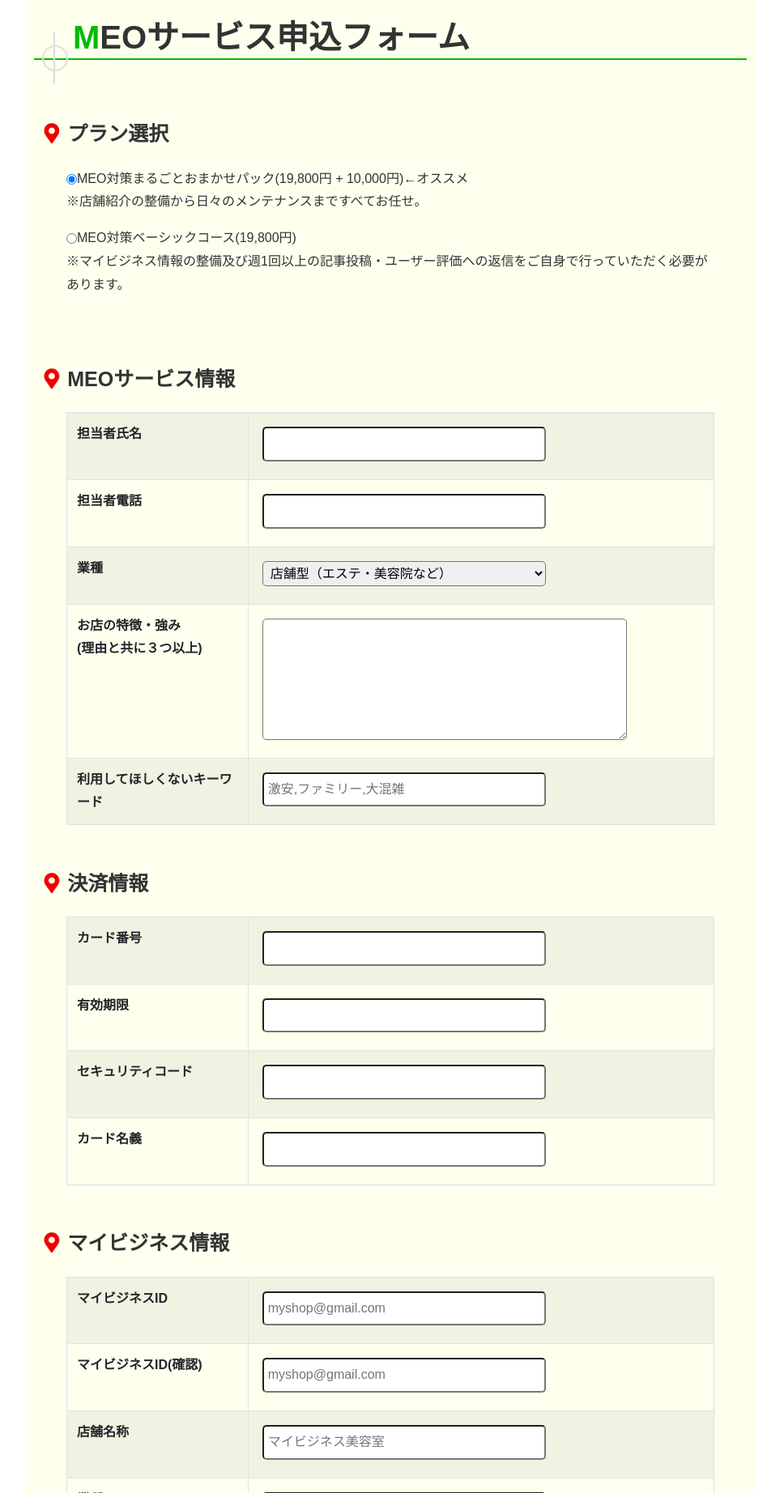
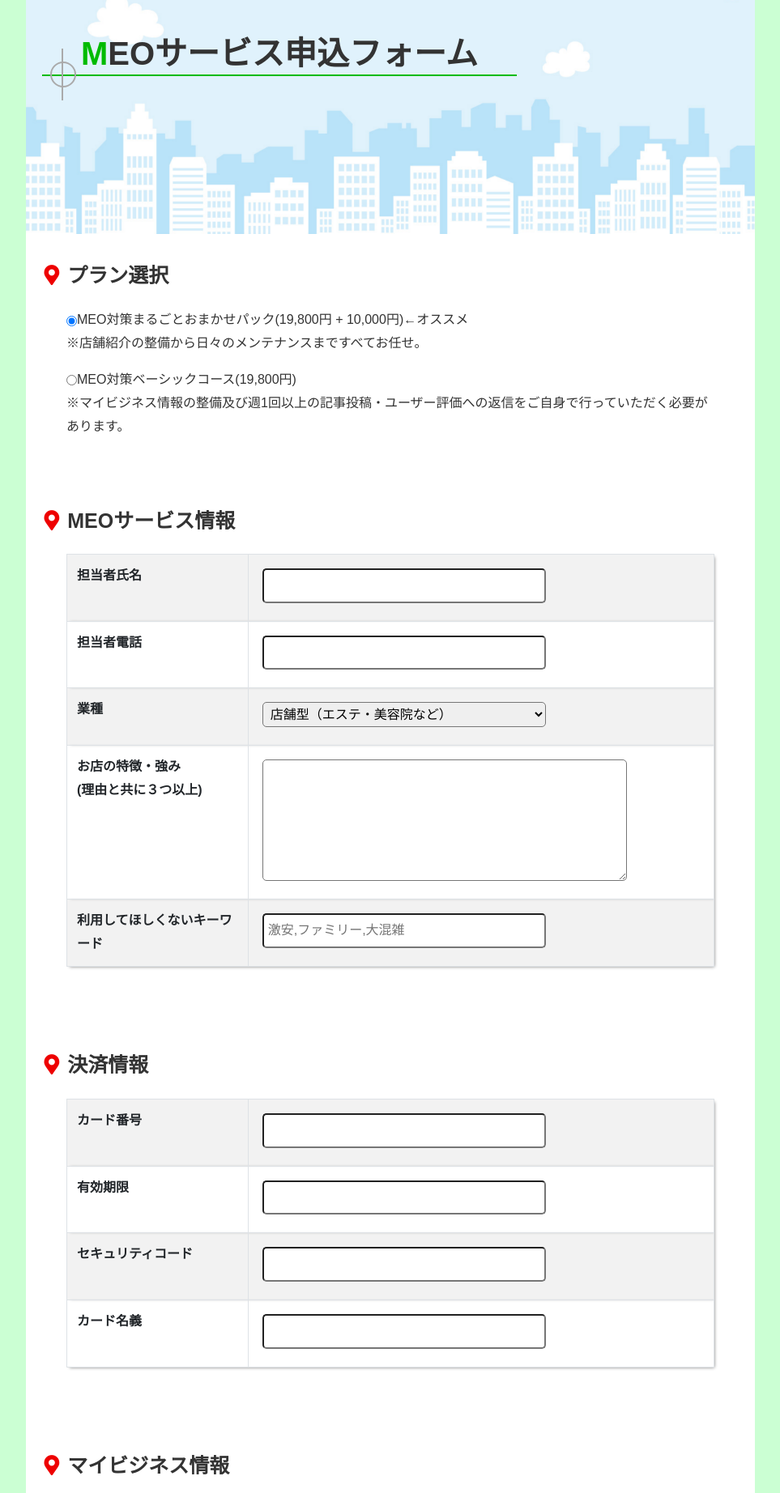
Before and after one commit to Jun-M-sub/web_marketing, a PHP site: page /form.php in a window 1280 px wide. Shown: the top 1844 px of the page at 81% size, without its empty margins (158-1121 px from the left). Run offline with PHP 8.4, Linux system fonts and the light colour scheme; some libraries are stand-ins or nearby versions.

Commit message:
image など追加

```diff
--- a/css/style.css
+++ b/css/style.css
@@ -8,18 +8,38 @@ body {
     font-family: "ヒラギノ角ゴ Pro W3", "Hiragino Kaku Gothic Pro", "メイリオ", Meiryo, Osaka, "ＭＳ Ｐゴシック", "MS PGothic", sans-serif;
     color: #333;
     line-height: 1.8;
+    background: #CBFFD3;
+}
+
+.main-first {
+    max-width: 900px;
+    margin: auto;
+    position: relative;
 }
 
 h1 {
-    position: relative;
+    position: absolute;
+    top: 40px;
+    left: 20px;
     padding: 2px 48px;
     border-bottom: 2px solid #00BB00;
     font-weight: bold;
 }
 
+.img {
+    position: relative;
+}
+
+.img img{
+    width: 100%;
+}
 @media screen and (max-width:768px){
     h1 {
-        font-size: 28px;
+        font-size: 25px;
+    }
+
+    h2 {
+        font-size: 20px !important;
     }
 }
 
@@ -38,32 +58,34 @@ h1:before {
     width: 32px;
     height: 32px;
     border-radius: 50%;
-    border: 2px solid #ddd;
+    border: 2px solid #aaa;
     bottom: -16px;
     left: 10px;
 }
 
 h1:after {
     height: 64px;
-    border-left: 2px solid #ddd;
+    border-left: 2px solid #aaa;
     bottom: -32px;
     left: 24px;
 }
 
 h2 {
-    font-size: 1.3rem !important;
+    font-size: 1.3rem;
 }
 
+.wrap {
+    margin-bottom: 50px;
+}
 
 form h2 {
     font-weight: bold;
-    margin-top: 50px;
     margin-bottom: 20px;
     padding: 0.25em 0.5em !important;
     /*上下 左右の余白*/
     background: transparent !important;
     /*背景透明に*/
-    font-size: 25px !important;
+    font-size: 25px;
 }
 
 /*
@@ -84,15 +106,11 @@ h2::before {
     margin-bottom: 80px !important;
 }
 
-form {
-    margin-top: 70px;
-}
-
 .main-inner {
     max-width: 900px;
-    padding: 20px 10px;
+    padding: 30px 10px 5px 10px;
     margin: auto;
-    background-color: #FFFFEE;
+    background-color: #fff;
 }
 
 .table,
@@ -101,6 +119,10 @@ form {
     margin: auto;
 }
 
+table {
+    margin-bottom: 100px !important;
+    box-shadow: 2px 2px 4px -2px gray;
+}
 .table-contactform7 {
     overflow: hidden;
     table-layout: fixed;
@@ -199,3 +221,9 @@ textarea {
 .text-large {
     height: 150px;
 }
+
+tr {
+    box-shadow: 2px 0px 4px -2px gray;
+}
+
+/*ボタンの編集*/
--- a/form.php
+++ b/form.php
@@ -2,20 +2,30 @@
 include("header.php");
 ?>
 <main>
+    <div class="main-first">
+        <div class="img">
+            <img src="img/image823.png">
+        </div>
+        <h1>MEOサービス申込フォーム</h1>
+    </div>
     <div class="main-inner">
-        <h1>MEOサービス申込フォーム</h1>
+
+
         <form action="" method="post">
+            <div class="wrap">
                 <h2><i class="fas fa-map-marker-alt"></i>プラン選択</h2>
                 <div class="planning">
-                <div><input type="radio" name="plan" value="おまかせ" checked>MEO対策まるごとおまかせパック(19,800円 + 10,000円)<span class="osusume">←オススメ</span>
+                    <div>
+                        <div><input type="radio" name="plan" value="おまかせ" checked>MEO対策まるごとおまかせパック(19,800円 + 10,000円)<span class="osusume">←オススメ</span></div>
                         <p>※店舗紹介の整備から日々のメンテナンスまですべてお任せ。</p>
                     </div>
-                <div><input type="radio" name="plan" value="ベーシック">MEO対策ベーシックコース(19,800円)
+                    <div>
+                        <div><input type="radio" name="plan" value="ベーシック">MEO対策ベーシックコース(19,800円)</div>
                         <p>※マイビジネス情報の整備及び週1回以上の記事投稿・ユーザー評価への返信をご自身で行っていただく必要があります。</p>
                     </div>
                 </div>
-
-
+            </div>
+            <div class="wrap">
                 <h2><i class="fas fa-map-marker-alt"></i>MEOサービス情報</h2>
 
                 <table class="table table-bordered table-striped table-contactform7">
@@ -67,8 +77,8 @@ include("header.php");
                         </tr>
                     </tbody>
                 </table>
-
-
+            </div>
+            <div class="wrap">
 
                 <h2><i class="fas fa-map-marker-alt"></i>決済情報</h2>
 
@@ -107,7 +117,8 @@ include("header.php");
                         </tr>
                     </tbody>
                 </table>
-
+            </div>
+            <div class="wrap">
 
                 <h2><i class="fas fa-map-marker-alt"></i>マイビジネス情報</h2>
                 <table class="table table-bordered table-striped table-contactform7">
@@ -213,8 +224,9 @@ include("header.php");
 
                     </tbody>
                 </table>
+            </div>
             <div class="btn-inner">
-                <input class="next-btn" type="submit" value="確認">
+                <input class="next-btn btn-flat-vertical-border" type="submit" value="確認">
             </div>
         </form>
     </div>
```
Also changed, not shown: img/image823.png (added), img/map.jpg (added). Lines whose indentation alone changed are shown as unchanged.
